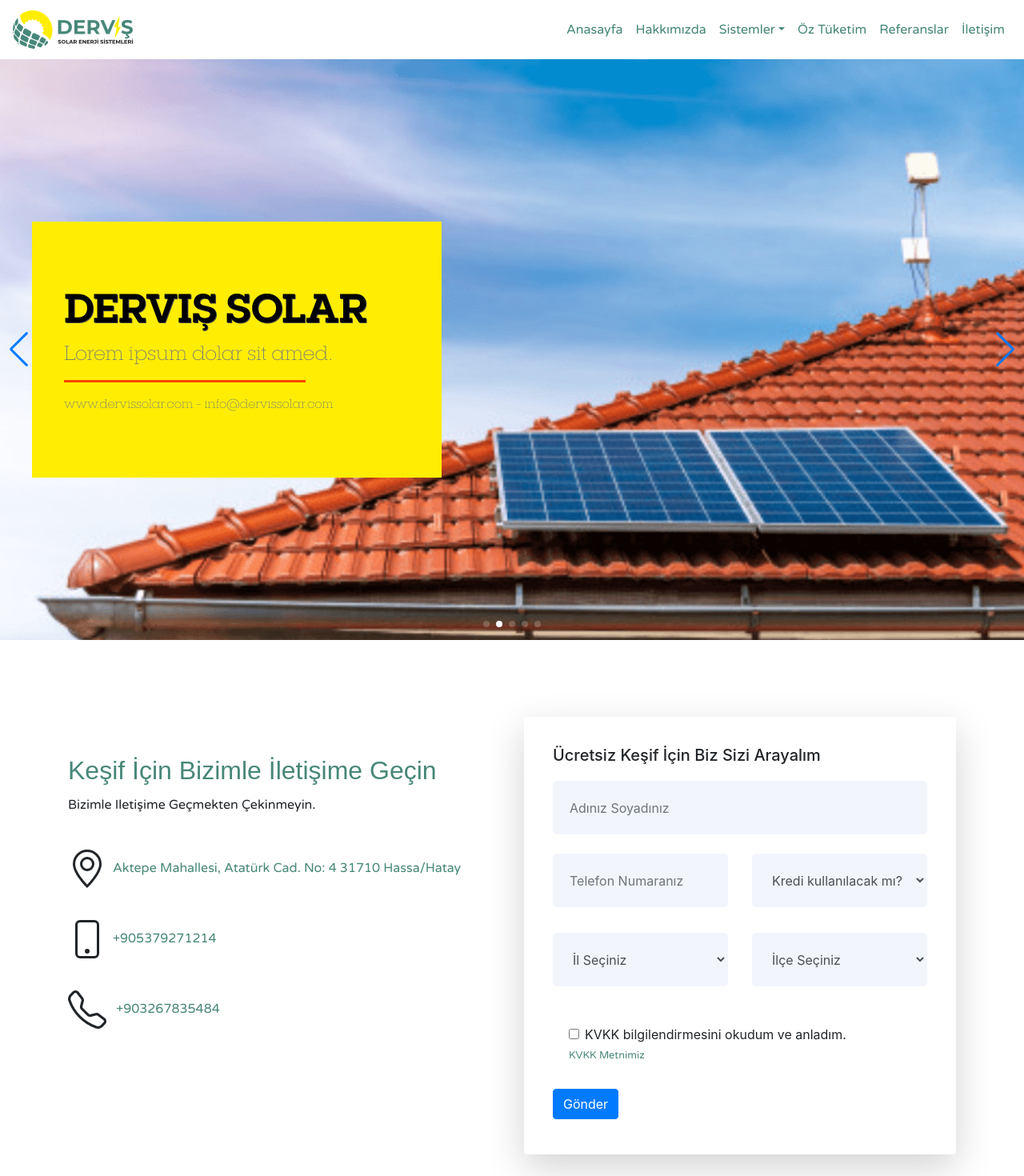
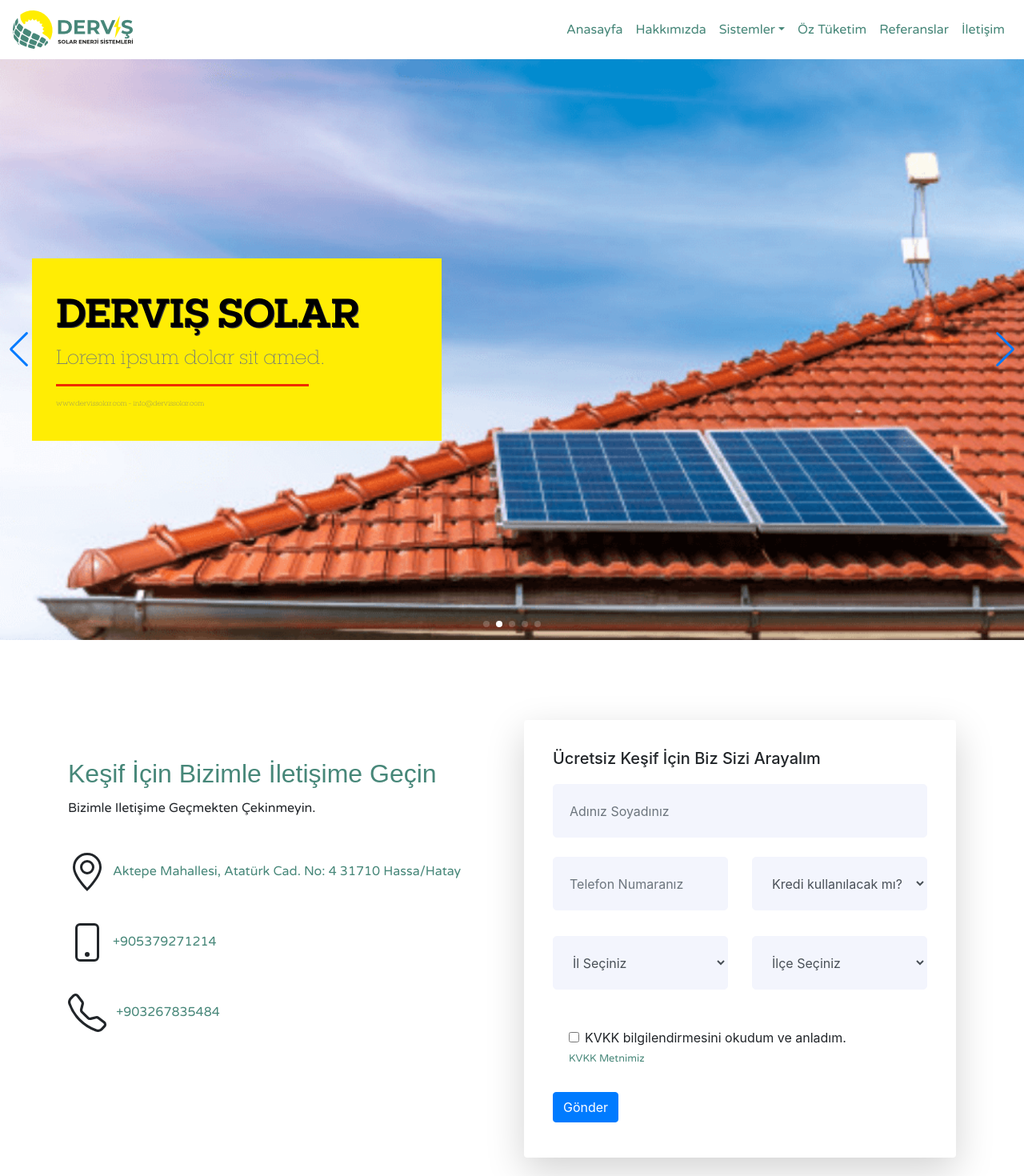
Before and after one commit to akgngr/solar, a Next.js app: page / in a window 1280 px wide. Shown: the top 1470 px of the page at 80% size. Built offline with nearby package versions, Linux system fonts and the light colour scheme; a web font is replaced by a local one.

Commit message:
bazı sitil değişiklikleri

```diff
--- a/components/Contact.js
+++ b/components/Contact.js
@@ -21,7 +21,7 @@ const ilceler = ilce.map( ( ilce ) =>{
 
 function Contact() {
     return (
-        <section id="contact" className="pb-2 pt-6">
+        <section id="contact" className="pb-2">
             <Container>
                 <Row>
                     <Col lg={6} md={6} className="pt-5">
--- a/components/Tarla.js
+++ b/components/Tarla.js
@@ -7,7 +7,7 @@ function Tarla() {
                 <Row>
                     <Col lg={6} xs={12} md={6} className="tarlasulama">
                     </Col>
-                    <Col lg={6} xs={12} md={6} className='aciklama pl-5 pr-4'>
+                    <Col lg={6} xs={12} md={6} className='aciklama'>
                         <h2 className="pb-4">Tarlanızı Güneşin Gücüyle Sulayın Kara Geçin!</h2>
                         <p>
                             Güneş enerjili sulama sistemleri, solar pompa sistemleri, güneş enerjisinden faydalanılarak elektrik motorlu pompaların çalıştırılmasını sağlayan sistemlerdir. Özellikle şebekenin olmadığı yerlerde her türlü sulama sistemleri için çok ekonomik, uzun ömürlü ve çevreci çözümleri siz değerli müşterilerimize sunulabiliyoruz.
--- a/components/WhySolarEnergy.js
+++ b/components/WhySolarEnergy.js
@@ -4,7 +4,7 @@ import Montaj from './svg/montaj'
 
 function Tarla(){
     return(
-        <section id="shysolarenergy" className="pt-6">
+        <section id="whysolarenergy" className="whysolarenergy">
             <Container fluid>
                 <h1 className="pb-4 text-center">Güneş varsa elektrik faturası yok!</h1>
                 <Row>
--- a/components/slideshow.js
+++ b/components/slideshow.js
@@ -23,7 +23,7 @@ function SlideShow () {
             >
                 <SwiperSlide> <div className="slides slide1">
                     <div className="content">
-                        <h2 className='text-uppercase font-weight-bolder display-5'>Derviş Solar</h2>
+                        <h2 className='text-uppercase'>Derviş Solar</h2>
                         <p className='font-weight-lighter text-muted'>Lorem ipsum dolar sit amed.</p>
                         <span />
                         <small className="text-muted font-weight-lighter">www.dervissolar.com - info@dervissolar.com</small>
@@ -32,7 +32,7 @@ function SlideShow () {
                 </SwiperSlide>
                 <SwiperSlide> <div className="slides slide2">
                     <div className="content">
-                        <h2 className='text-uppercase font-weight-bolder display-5'>Derviş Solar</h2>
+                        <h2 className='text-uppercase'>Derviş Solar</h2>
                         <p className='font-weight-lighter text-muted'>Lorem ipsum dolar sit amed.</p>
                         <span />
                         <small className="text-muted font-weight-lighter">www.dervissolar.com - info@dervissolar.com</small>
@@ -41,7 +41,7 @@ function SlideShow () {
                 </SwiperSlide>
                 <SwiperSlide> <div className="slides slide3">
                     <div className="content">
-                        <h2 className='text-uppercase font-weight-bolder display-5'>Derviş Solar</h2>
+                        <h2 className='text-uppercase'>Derviş Solar</h2>
                         <p className='font-weight-lighter text-muted'>Lorem ipsum dolar sit amed.</p>
                         <span />
                         <small className="text-muted font-weight-lighter">www.dervissolar.com - info@dervissolar.com</small>
@@ -50,7 +50,7 @@ function SlideShow () {
                 </SwiperSlide>
                 <SwiperSlide> <div className="slides slide4">
                     <div className="content">
-                        <h2 className='text-uppercase font-weight-bolder display-5'>Derviş Solar</h2>
+                        <h2 className='text-uppercase'>Derviş Solar</h2>
                         <p className='font-weight-lighter text-muted'>Lorem ipsum dolar sit amed.</p>
                         <span />
                         <small className="text-muted font-weight-lighter">www.dervissolar.com - info@dervissolar.com</small>
@@ -59,7 +59,7 @@ function SlideShow () {
                 </SwiperSlide>
                 <SwiperSlide> <div className="slides slide5">
                     <div className="content">
-                        <h2 className='text-uppercase font-weight-bolder display-5'>Derviş Solar</h2>
+                        <h2 className='text-uppercase'>Derviş Solar</h2>
                         <p className='font-weight-lighter text-muted'>Lorem ipsum dolar sit amed.</p>
                         <span />
                         <small className="text-muted font-weight-lighter">www.dervissolar.com - info@dervissolar.com</small>
--- a/components/yaylaevi.js
+++ b/components/yaylaevi.js
@@ -7,7 +7,7 @@ function Tarla() {
                 <Row>
                     <Col lg={6} xs={12} md={6} className="yaylaevi">
                     </Col>
-                    <Col lg={6} xs={12} md={6} className='aciklama pl-5 pr-4'>
+                    <Col lg={6} xs={12} md={6} className='aciklama'>
                         <h2 className="pb-4">Yayla veya Bağ Evinizin Elektriğini Güneşten Alın!</h2>
                         <p>
                             Boş yere ekstra faturalar ödemeyin yayla evinizin yada bağ evinizin elektrik ihtiyacını Güneş Panellerinden alın. Temiz enerji ve temiz gelecek için Güneş Panellerine yatırım yapın. Hem siz kazanın hemde dünya kazansın.
--- a/styles/globals.scss
+++ b/styles/globals.scss
@@ -70,11 +70,20 @@ p {
 /**
 * Contact section style
 **/
+#contact {
 
-.section{
-  padding-top: 100px;
-  padding-bottom: 100px;
+  @include breakpoint(desktop){
+    padding-top: 100px;
+  }
+  .card{
+    @include breakpoint(mobileonly){
+      margin-top: 40px !important;
+    }
+  }
+
+
 }
+
 
 /**
 ** Form Style
@@ -107,7 +116,7 @@ form.contact {
   align-items: center;
   width: 100% !important;
   @include breakpoint(mobileonly){
-    height: calc(60vh - 74px);
+    height: calc(100vh - 74px);
   }
 
   .content {
@@ -116,44 +125,55 @@ form.contact {
     justify-content: center;
     align-items: flex-start;
     text-align: left;
-    height: 35vh;
+    height: auto;
     background-color:#ffed048a;
-    width: 80%;
-    padding:20px 40px;
-    margin-left: 40px;
-
+    width: 100%;
+    padding:40px 30px;
+    margin-left: 10px;
+    margin-right: 10px;
 
     @include breakpoint(desktop) {
       width: 40%;
       background-color:#ffed04;
-      height: 40vh;
+      height: auto;
+      margin-left: 40px;
     }
 
     h2{
       color: rgb(0, 0, 0);
       width: 100%;
       font-family: Publica;
-      font-size: 3.2rem;
+      font-size: 2.2rem;
       font-weight: 400 !important;
       text-shadow: 1px 1px 0 #464646;
       @include breakpoint(desktop) {
         width: auto;
+        font-size: 3.2rem;
       }
     }
 
     span{
-      width: 70%;
-      border-bottom: 3px solid orangered;
+      width: 100%;
+      border-bottom: 3px solid rgb(240, 44, 0);
+      @include breakpoint(desktop) {
+        width: 70%;
+      }
     }
     small{
-      font-size: 55%;
+      font-size: .8rem;
       font-family: Publica-light;
       font-size: 1rem;
       padding-top: 15px;
+      @include breakpoint(desktop) {
+        font-size: 55%;
+      }
     }
     p{
       font-family: Publica-light;
-      font-size: 1.6rem;
+      font-size: 1.2rem;
+      @include breakpoint(desktop) {
+        font-size: 1.6rem;
+      }
     }
   }
 
@@ -258,11 +278,15 @@ form.contact {
   }
 
   .aciklama{
+
     h2{
       padding-top: 20px;
     }
 
     @include breakpoint(desktop){
+
+      padding-left: 40px;
+
       h2{
         padding-top: 0;
       }
@@ -287,6 +311,7 @@ form.contact {
       padding-top: 20px;
     }
     @include breakpoint(desktop){
+      padding-left: 40px;
       h2{
         padding-top: 0;
       }
@@ -337,3 +362,15 @@ footer{
     }
   }
 }
+
+/**
+** Why Solar Energy Style
+*/
+
+.whysolarenergy{
+  padding-top: 0;
+
+  @include breakpoint(desktop){
+    padding-top: 80px;
+  }
+}
```
